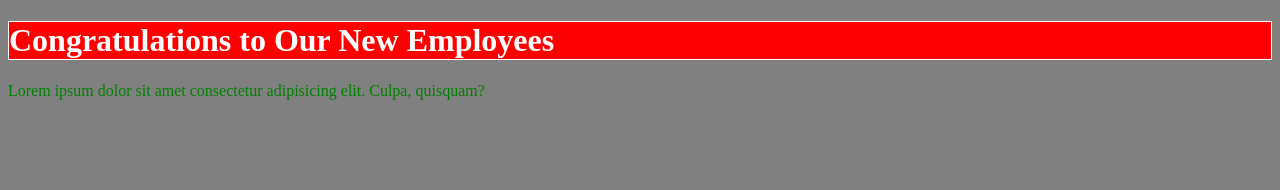
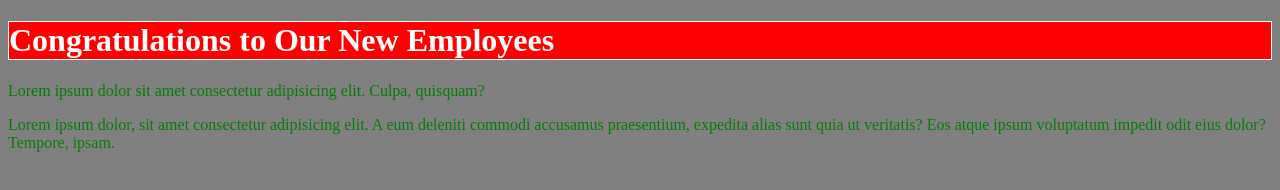
Before and after one commit to Ayomikun-acad/Ayomikun, a plain HTML site: page index.html in a window 1280 px wide. Drawn offline with Linux system fonts and the light colour scheme.

Commit message:
second commit

```diff
--- a/index.html
+++ b/index.html
@@ -9,5 +9,6 @@
 <body>
    <h1>Congratulations to Our New Employees</h1>
     <p>Lorem ipsum dolor sit amet consectetur adipisicing elit. Culpa, quisquam?</p>
+    <p>Lorem ipsum dolor, sit amet consectetur adipisicing elit. A eum deleniti commodi accusamus praesentium, expedita alias sunt quia ut veritatis? Eos atque ipsum voluptatum impedit odit eius dolor? Tempore, ipsam.</p>
 </body>
 </html>
```
